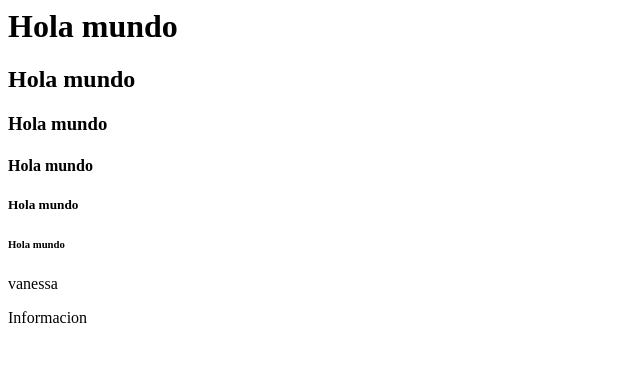
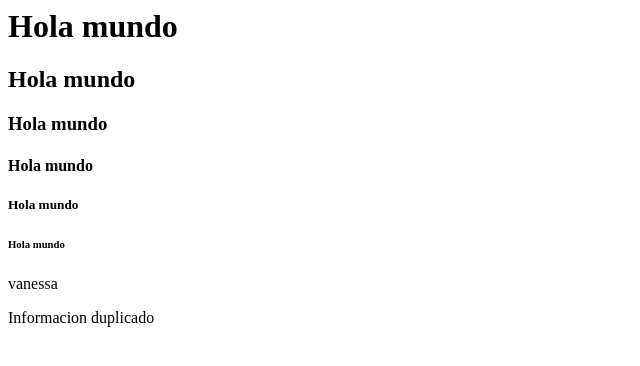
Before and after one commit to JorgeLDP/Code, a plain HTML site: page index.html in a window 1280 px wide. Shown: the full height of the page, 0-640 px from the left. Drawn offline with Linux system fonts and the light colour scheme.

Commit message:
correccion

```diff
--- a/index.html
+++ b/index.html
@@ -12,7 +12,7 @@
     <h6>Hola mundo</h6>
     <p>vanessa</p>
     <footer>
-        <p>Informacion</p>
+        <p>Informacion duplicado</p>
     </footer>
 </body>
 
```
Also changed, not shown: info.txt.
